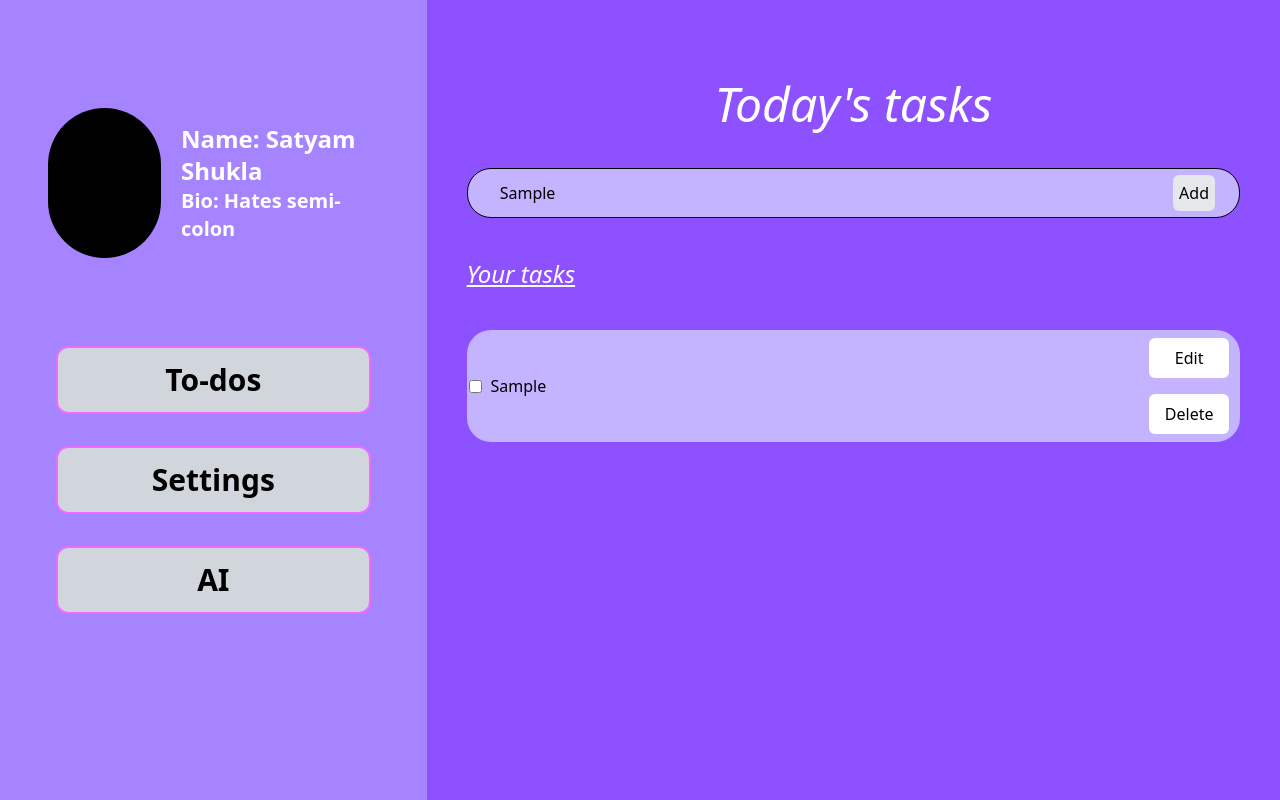
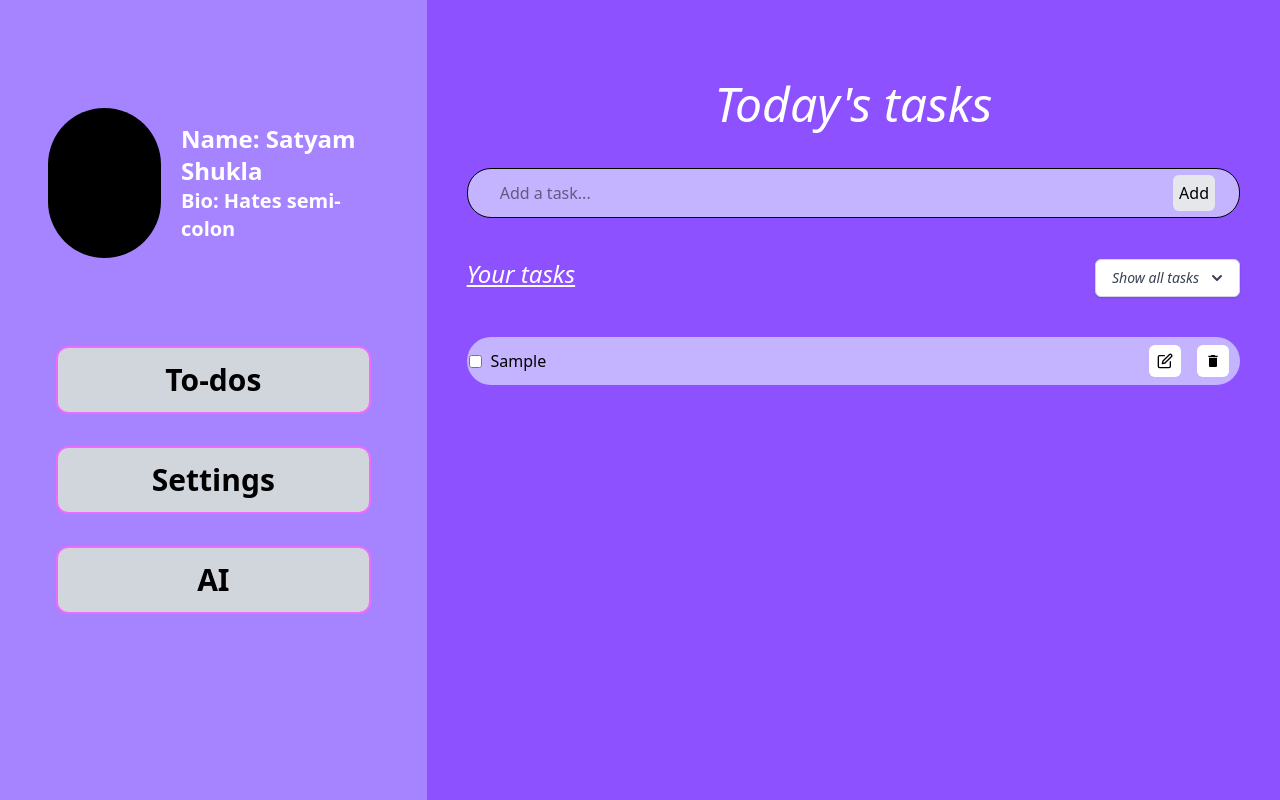
Before and after one commit to TheGoodCoder12/To-do-list, a React (Vite) app in the folder todolist/: page / in a window 1280 px wide. Both pictures are taken after typing "Sample" into the empty fields and a click on the button "Add". Built offline with nearby package versions, Linux system fonts and the light colour scheme.

Commit message:
Project complete, will use it myself everyday, therefore it'll keep improving :)

```diff
--- a/todolist/package.json
+++ b/todolist/package.json
@@ -13,6 +13,7 @@
     "@tailwindcss/vite": "^4.0.8",
     "react": "^19.0.0",
     "react-dom": "^19.0.0",
+    "react-icons": "^5.5.0",
     "tailwindcss": "^4.0.8"
   },
   "devDependencies": {
--- a/todolist/src/assets/components/ToDoApp.jsx
+++ b/todolist/src/assets/components/ToDoApp.jsx
@@ -1,71 +1,211 @@
-import React from 'react'
-import { useState,useEffect } from 'react';
+import React, { useState, useEffect } from 'react';
+import { FiEdit } from "react-icons/fi";
+import { MdDelete } from "react-icons/md";
 
 const ToDoApp = () => {
     const [task, setTask] = useState("");
-    const [tasksArray, setTasksArray] = useState([])
+    const [tasksArray, setTasksArray] = useState([]);
 
+    // Load tasks from localStorage on initial render
     useEffect(() => {
-        const storedTasks=JSON.parse(localStorage.getItem("tasks"))
-        if(storedTasks) setTasksArray(storedTasks);
-    }, [])
+        const storedTasks = localStorage.getItem("tasks");
+        if (storedTasks) {
+            try {
+                setTasksArray(JSON.parse(storedTasks));
+            } catch (error) {
+                console.error("Error parsing tasks from localStorage:", error);
+                setTasksArray([]); // Reset if parsing fails
+            }
+        } else {
+            setTasksArray([]); // Initialize with an empty array if no tasks are found
+        }
+    }, []);
 
+    // Save tasks to localStorage whenever tasksArray changes
     useEffect(() => {
-        localStorage.setItem("tasks",JSON.stringify(tasksArray))
-    }, [tasksArray])
+        if (tasksArray.length > 0) {
+            localStorage.setItem("tasks", JSON.stringify(tasksArray));
+        }
+    }, [tasksArray]);
 
+    // Log tasksArray whenever it changes
+    useEffect(() => {
+    }, [tasksArray]);
 
+    // Add a new task
+    const handleAdd = () => {
+        const trimmedTask = task.trim();
+        if (trimmedTask === "") return; // Prevent adding empty tasks
+        const newTask = { task: trimmedTask, isCompleted: false };
+        setTasksArray([...tasksArray, newTask]);
+        setTask(""); // Clear the input field
+    };
 
-    function handleAdd(event) {
-        setTasksArray([...tasksArray, { task, isCompleted: false }])
-    }
-    function handleEdit() {
+    // Edit a task
+    const handleEdit = (index) => {
+        const newTask = prompt("Edit your task:", tasksArray[index].task);
+        if (newTask !== null) {
+            const updatedTasks = tasksArray.map((t, i) =>
+                i === index ? { ...t, task: newTask } : t
+            );
+            setTasksArray(updatedTasks);
+        }
+    };
 
-    }
-    function handleDelete() {
+    // Delete a task
+    const handleDelete = (index) => {
+        const updatedTasks = tasksArray.filter((_, i) => i !== index);
+        setTasksArray(updatedTasks);
+    };
 
-    }
-    function handleChange(e) {
-        setTask(e.target.value)
-    }
-    function handleCheckBox(index) {
-        setTasksArray(tasksArray.map((task, i) =>
-            i === index ? { ...task, isCompleted: !task.isCompleted } : task
+    // Handle input change
+    const handleChange = (e) => {
+        setTask(e.target.value);
+    };
+
+    // Toggle task completion
+    const handleCheckBox = (index) => {
+        setTasksArray(tasksArray.map((t, i) =>
+            i === index ? { ...t, isCompleted: !t.isCompleted } : t
         ));
-    }
+    };
+
+    // Handle Enter key press
+    const handleKeyPress = (e) => {
+        if (e.key === 'Enter') {
+            handleAdd();
+        }
+    };
+
+    // Dropdown logic
+    const [isOpen, setIsOpen] = useState(false);
+    const [selectedOption, setSelectedOption] = useState('Show all tasks');
+
+    const options = [
+        'Show completed tasks',
+        'Show incomplete tasks',
+        'Show all tasks',
+    ];
+
+    const handleOptionClick = (option) => {
+        setSelectedOption(option);
+        setIsOpen(false);
+    };
+
+    // Filter tasks based on the selected option
+    const filteredTasks = tasksArray.filter((t) => {
+        if (selectedOption === 'Show completed tasks') return t.isCompleted;
+        if (selectedOption === 'Show incomplete tasks') return !t.isCompleted;
+        return true; // Show all tasks
+    });
 
     return (
-        <div className='bg-violet-500 w-2/3 my-auto h-screen flex flex-col gap-10' >
-            <div className='text-5xl italic  text-white justify-center flex flex-col items-center mt-20 '>Today's tasks</div>
-            <div className="todo flex justify-between items-center border rounded-3xl bg-violet-300 p-6 h-3 mx-10 text-wrap cursor-pointer transition-all duration-200 ">
-                <input className='w-full m-2 focus:outline-none' placeholder='Add a task...' type="text" onChange={handleChange} />
-                <button className='bg-gray-200 rounded-md p-1.5 cursor-pointer hover:scale-105' onClick={handleAdd}>Add</button>
+        <div className='bg-violet-500 w-2/3 my-auto h-screen flex flex-col gap-10 overflow-y-auto'>
+            <div className='text-5xl italic text-white justify-center flex flex-col items-center mt-20'>
+                Today's tasks
             </div>
-            <div className='text-white text-2xl mx-10  italic underline'><span>
-                Your tasks</span></div>
+            <div className='todo flex justify-between items-center border rounded-3xl bg-violet-300 p-6 h-3 mx-10 text-wrap cursor-pointer transition-all duration-200'>
+                <input
+                    className='w-full m-2 focus:outline-none'
+                    placeholder='Add a task...'
+                    type="text"
+                    value={task}
+                    onChange={handleChange}
+                    onKeyDown={handleKeyPress} // Add Enter key functionality
+                />
+                <button
+                    className='bg-gray-200 rounded-md p-1.5 cursor-pointer hover:scale-105'
+                    onClick={handleAdd}
+                >
+                    Add
+                </button>
+            </div>
+            <div className='text-white text-2xl mx-10 italic flex justify-between underline'>
+                <span>Your tasks</span>
+                <span>
+                    <div className="relative inline-block text-left">
+                        <div>
+                            <button
+                                type="button"
+                                className="inline-flex justify-center w-full rounded-md border border-gray-300 shadow-sm px-4 py-2 bg-white text-sm font-medium text-gray-700 hover:bg-gray-50 focus:outline-none focus:ring-2 focus:ring-offset-2 focus:ring-indigo-500"
+                                id="menu-button"
+                                aria-expanded="true"
+                                aria-haspopup="true"
+                                onClick={() => setIsOpen(!isOpen)}
+                            >
+                                {selectedOption}
+                                <svg
+                                    className="-mr-1 ml-2 h-5 w-5"
+                                    xmlns="http://www.w3.org/2000/svg"
+                                    viewBox="0 0 20 20"
+                                    fill="currentColor"
+                                    aria-hidden="true"
+                                >
+                                    <path
+                                        fillRule="evenodd"
+                                        d="M5.293 7.293a1 1 0 011.414 0L10 10.586l3.293-3.293a1 1 0 111.414 1.414l-4 4a1 1 0 01-1.414 0l-4-4a1 1 0 010-1.414z"
+                                        clipRule="evenodd"
+                                    />
+                                </svg>
+                            </button>
+                        </div>
+                        {isOpen && (
+                            <div
+                                className="origin-top-right absolute right-0 mt-2 w-56 rounded-md shadow-lg bg-white ring-1 ring-black ring-opacity-5 focus:outline-none"
+                                role="menu"
+                                aria-orientation="vertical"
+                                aria-labelledby="menu-button"
+                                tabIndex="-1"
+                            >
+                                <div className="py-1" role="none">
+                                    {options.map((option, index) => (
+                                        <button
+                                            key={index}
+                                            className="text-gray-700 block w-full px-4 py-2 text-sm text-left hover:bg-gray-100"
+                                            role="menuitem"
+                                            tabIndex="-1"
+                                            onClick={() => handleOptionClick(option)}
+                                        >
+                                            {option}
+                                        </button>
+                                    ))}
+                                </div>
+                            </div>
+                        )}
+                    </div>
+                </span>
+            </div>
             <div className="todos flex flex-col gap-5">
-                {tasksArray.map((item, index) => (
+                {filteredTasks.map((item, index) => (
                     <div key={index} className='border rounded-3xl bg-violet-300 border-none mx-10 text-wrap transition-all duration-200 flex justify-center items-center'>
-                        <input type="checkbox" className='rounded-full' checked={item.isCompleted} onChange={() => handleCheckBox(index)} />
+                        <input
+                            type="checkbox"
+                            className='rounded-full'
+                            checked={item.isCompleted}
+                            onChange={() => handleCheckBox(index)}
+                        />
                         <div className={`todo text-justify w-4/5 p-2 mr-10 ${item.isCompleted ? "line-through" : ""}`}>
                             {item.task}
                         </div>
-                        <div className='flex flex-col justify-center'>
-                            <button className='p-2 hover:scale-105 cursor-pointer rounded-md border-none bg-white text-black m-2 w-20' onClick={handleEdit}>Edit</button>
-                            <button className='p-2 hover:scale-105 cursor-pointer rounded-md border-none bg-white text-black m-2 w-20' onClick={handleDelete}>Delete</button>
+                        <div className='flex justify-center'>
+                            <button
+                                className='p-2 hover:scale-105 cursor-pointer rounded-md border-none bg-white text-black m-2'
+                                onClick={() => handleEdit(index)}
+                            >
+                                <FiEdit />
+                            </button>
+                            <button
+                                className='p-2 hover:scale-105 cursor-pointer rounded-md border-none bg-white text-black m-2'
+                                onClick={() => handleDelete(index)}
+                            >
+                                <MdDelete />
+                            </button>
                         </div>
                     </div>
                 ))}
-
-
-
-                {/* <div className="todo border rounded-3xl bg-violet-300 p-2 mx-10 text-wrap cursor-pointer hover:scale-105 transition-all duration-200">Lorem ipsum dolor sit amet consectetur adipisicing elit. Cumque, dolores. Lorem ipsum dolor sit amet consectetur adipisicing elit. Odit repellendus maxime possimus repudiandae nihil omnis mollitia porro velit fugit, delectus asperiores pariatur natus?</div>
-                <div className="todo border rounded-3xl bg-violet-300 p-2 mx-10 text-wrap cursor-pointer hover:scale-105 transition-all duration-200">Lorem ipsum dolor sit amet consectetur adipisicing elit. Cumque, dolores. Lorem ipsum dolor sit amet consectetur adipisicing elit. Odit repellendus maxime possimus repudiandae nihil omnis mollitia porro velit fugit, delectus asperiores pariatur natus?</div>
-                <div className="todo border rounded-3xl bg-violet-300 p-2 mx-10 text-wrap cursor-pointer hover:scale-105 transition-all duration-200">Lorem ipsum dolor sit amet consectetur adipisicing elit. Cumque, dolores. Lorem ipsum dolor sit amet consectetur adipisicing elit. Odit repellendus maxime possimus repudiandae nihil omnis mollitia porro velit fugit, delectus asperiores pariatur natus?</div>
-                <div className="todo border rounded-3xl bg-violet-300 p-2 mx-10 text-wrap cursor-pointer hover:scale-105 transition-all duration-200">Lorem ipsum dolor sit amet consectetur adipisicing elit. Cumque, dolores. Lorem ipsum dolor sit amet consectetur adipisicing elit. Odit repellendus maxime possimus repudiandae nihil omnis mollitia porro velit fugit, delectus asperiores pariatur natus?</div> */}
             </div>
         </div>
-    )
-}
+    );
+};
 
-export default ToDoApp
+export default ToDoApp;
```
Also changed, not shown: 1 other file (tests, documents, lock files or other folders).
